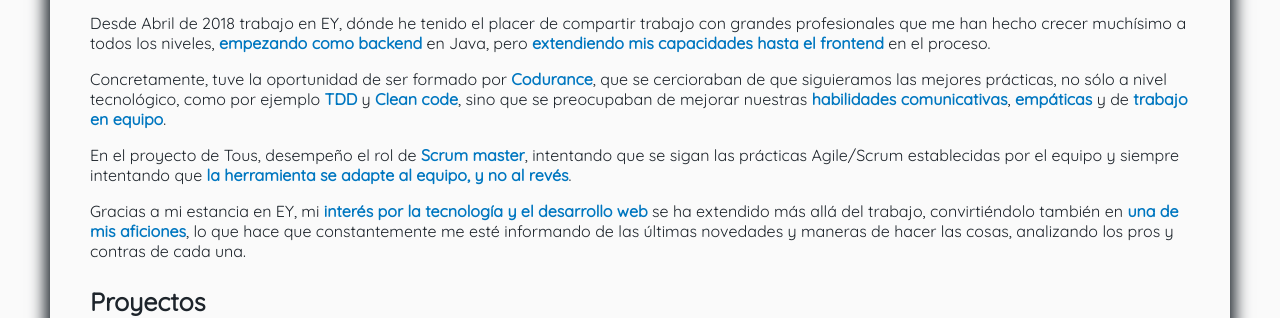
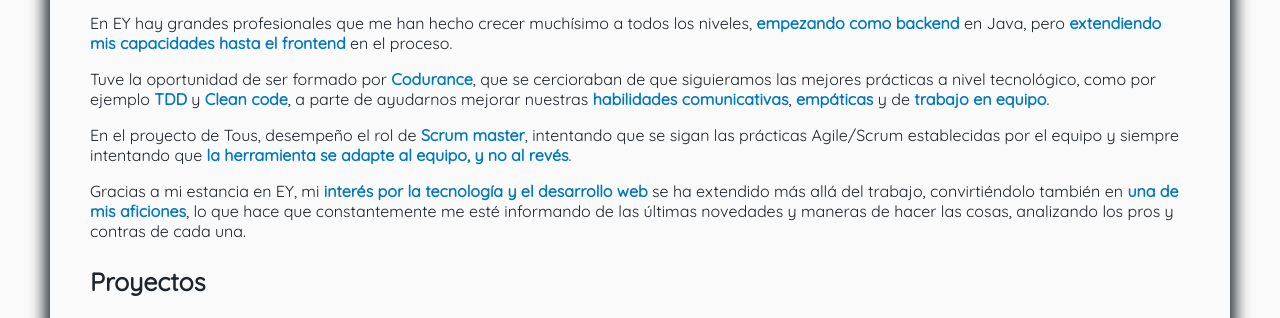
Before and after one commit to lluishi93/lluishernandez-pp, a plain HTML site: page work-experience.html in a window 1280 px wide. Shown: the part 177-495 px from the top of the page. Drawn offline with Linux system fonts and the light colour scheme.

Commit message:
Shorten description of EY

```diff
--- a/work-experience.html
+++ b/work-experience.html
@@ -42,10 +42,10 @@
           </div>
           <div class="card-body">
             <p>
-              Desde Abril de 2018 trabajo en EY, dónde he tenido el placer de compartir trabajo con grandes profesionales que me han hecho crecer muchísimo a todos los niveles, <span>empezando como backend</span> en Java, pero <span>extendiendo mis capacidades hasta el frontend</span> en el proceso.
+              En EY hay grandes profesionales que me han hecho crecer muchísimo a todos los niveles, <span>empezando como backend</span> en Java, pero <span>extendiendo mis capacidades hasta el frontend</span> en el proceso.
             </p>
             <p>
-              Concretamente, tuve la oportunidad de ser formado por <span class="keyword">Codurance</span>, que se cercioraban de que siguieramos las mejores prácticas, no sólo a nivel tecnológico, como por ejemplo <span class="keyword">TDD</span> y <span>Clean code</span>, sino que se preocupaban de mejorar nuestras <span>habilidades</span> <span>comunicativas</span>, <span>empáticas</span> y de <span>trabajo en equipo</span>.
+              Tuve la oportunidad de ser formado por <span class="keyword">Codurance</span>, que se cercioraban de que siguieramos las mejores prácticas a nivel tecnológico, como por ejemplo <span class="keyword">TDD</span> y <span>Clean code</span>, a parte de ayudarnos mejorar nuestras <span>habilidades</span> <span>comunicativas</span>, <span>empáticas</span> y de <span>trabajo en equipo</span>.
             </p>
             <p>
               En el proyecto de Tous, desempeño el rol de <span>Scrum master</span>, intentando que se sigan las prácticas Agile/Scrum establecidas por el equipo y siempre intentando que <span>la herramienta se adapte al equipo, y no al revés</span>.
```
